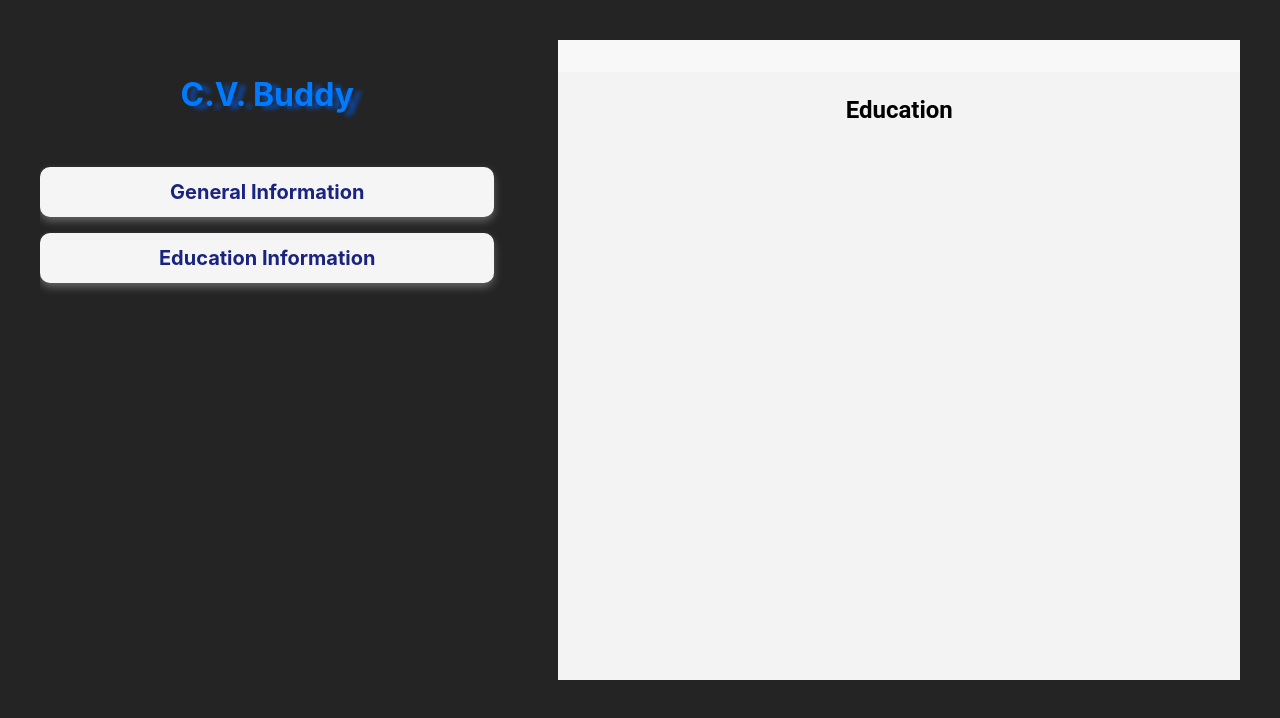
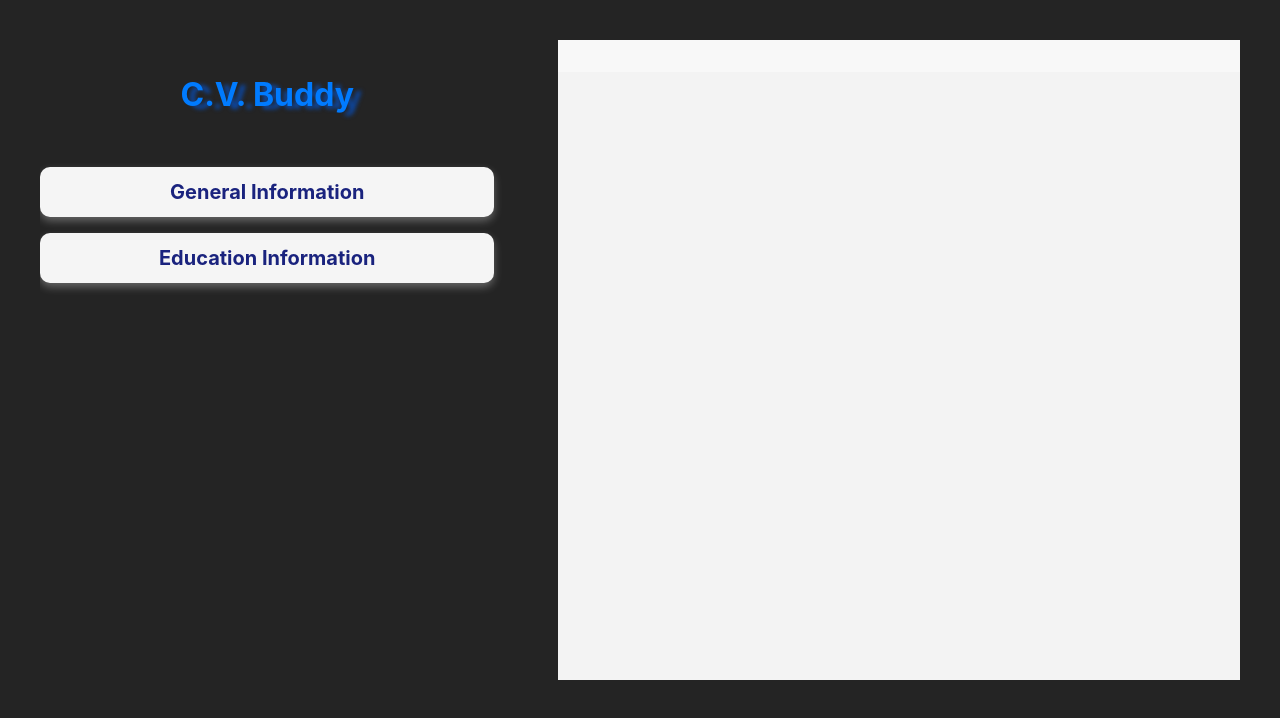
Before and after one commit to cstim240/reactCVApp, a React (Vite) app: page / in a window 1280 px wide. Shown: the top 718 px of the page. Built offline with nearby package versions, Linux system fonts and the light colour scheme.

Commit message:
Fix bug on empty string values in outputPreview causing the h3 education header to appear when input values of education form are empty

```diff
--- a/src/components/GeneralInfo.jsx
+++ b/src/components/GeneralInfo.jsx
@@ -4,10 +4,10 @@ import PropTypes from 'prop-types';
 
 function GeneralInfo({onFormSubmit}){
     const [formFields, setFormFields] = useState({
-        name: '',
-        email: '',
-        phone: '',
-        location: '',
+        name: 'Default Name',
+        email: 'defaultemail@default.com',
+        phone: '604-778-1234',
+        location: 'Default, BC',
     });
 
     const [isFormVisible, setIsFormVisible] = useState(false);
--- a/src/components/outputPreview.jsx
+++ b/src/components/outputPreview.jsx
@@ -17,11 +17,12 @@ function OutputPreview({generalInfoData, educationData}) {
 
             <div>
                 {
-                    (educationData.school1 !== '' || educationData.school2 !== '' ||
-                    educationData.degree1 !== '' || educationData.degree2 !== '' ||
-                    educationData.graduationDate1 !== '' || educationData.graduationDate2 !== ''
+                    (educationData.school1 !== undefined || educationData.school2 !== undefined ||
+                    educationData.degree1 !== undefined || educationData.degree2 !== undefined
+                    || educationData.graduationDate1 !== undefined || educationData.graduationDate2 !== undefined
                     ) ?
-                    <h2>Education</h2> : null
+                    <h3>Education</h3>
+                    : null
                 }
                 <div>
                     <p>{educationData.school1}</p>
```
